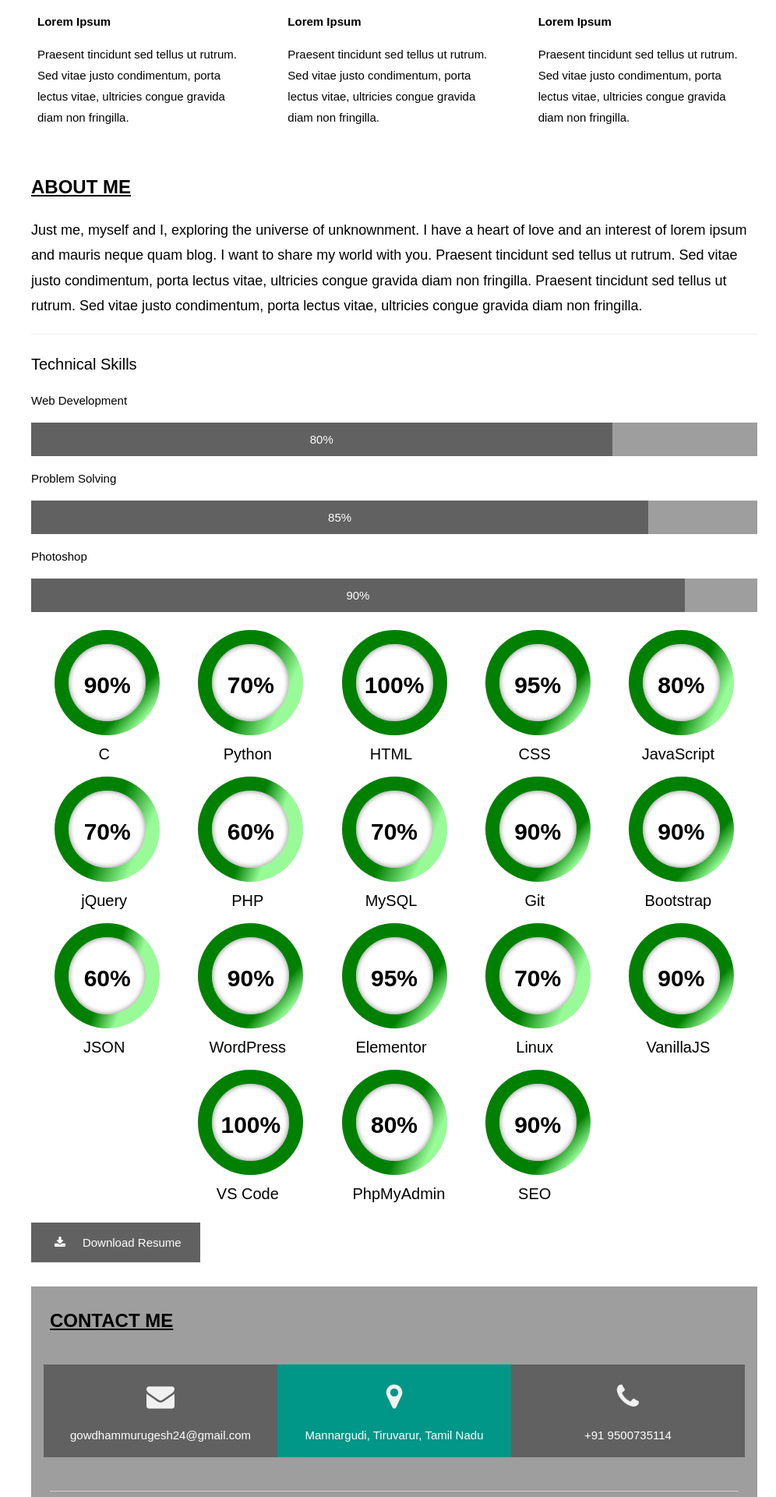
After one commit to gowdham-murugesan/profile, a PHP site: page /Homepage.html in a window 1280 px wide. The commit adds this page. Shown: the part 1257-3177 px from the top of the page at 78% size, without its empty margins (284-1280 px from the left). Run offline with PHP 8.4, Linux system fonts and the light colour scheme.

Commit message:
Add files via upload

```diff
--- a/Homepage.css
+++ b/Homepage.css
@@ -41,38 +49,54 @@ body, html {
     height: 9rem;
     border-radius: 9rem;
     margin: 1.5rem;
-    border: 1.2rem solid palegreen;
+    border: 1.2rem solid green;
     box-shadow: inset 0 0 7px grey;
-    border-left-color: #00640060;
+    /* border-left-color: #00640060;
     border-top-color: #00640075;
     border-right-color: #00640095;
-    border-bottom-color: #006400bd;
+    border-bottom-color: #006400bd; */
+    /* border-image:   linear-gradient(to right, grey 25%, yellow 25%, yellow 50%,red 50%, red 75%, teal 75%) 5; */
+    /* border: 1.2rem solid transparent; */
+    border-radius: 9rem;
+    /* background-image: linear-gradient(white, white),
+                      linear-gradient(270deg, transparent 50%, black 50%), linear-gradient(0deg, black 50%, lightgray 50%); */
+    background-origin: border-box;
+    background-clip: content-box, border-box;
     text-align: center;
     box-sizing: border-box;
-    transform: rotate(-45deg);
+    /* transform: rotate(-45deg); */
 }
 
 /* Apply css properties to the second
     child of ui-widgets class */
-.ui-widgets-75 {
-    border-left-color: #00640060;
-    border-top-color: #00640075;
-    border-right-color: #00640095;
-    border-bottom-color: white;
+.ui-widgets-95 {
+    border: 1.2rem solid transparent;
+    background-image: linear-gradient(white, white),
+    linear-gradient(308deg, palegreen 14%, green 30%), linear-gradient(0deg, black 50%, lightgray 50%);
 }
 
-.ui-widgets-50 {
-    border-left-color: #00640060;
-    border-top-color: #00640075;
-    border-right-color: white;
-    border-bottom-color: white;
+.ui-widgets-90 {
+    border: 1.2rem solid transparent;
+    background-image: linear-gradient(white, white),
+    linear-gradient(312deg, palegreen 15%, green 30%), linear-gradient(0deg, black 50%, lightgray 50%);
 }
 
-.ui-widgets-25 {
-    border-left-color: #00640060;
-    border-top-color: white;
-    border-right-color: white;
-    border-bottom-color: white;
+.ui-widgets-80 {
+    border: 1.2rem solid transparent;
+    background-image: linear-gradient(white, white),
+    linear-gradient(294deg, palegreen 18%, green 40%), linear-gradient(0deg, black 50%, lightgray 50%);
+}
+
+.ui-widgets-70 {
+    border: 1.2rem solid transparent;
+    background-image: linear-gradient(white, white),
+    linear-gradient(294deg, palegreen 23%, green 50%), linear-gradient(0deg, black 50%, lightgray 50%);
+}
+
+.ui-widgets-60 {
+    border: 1.2rem solid transparent;
+    background-image: linear-gradient(white, white),
+    linear-gradient(290deg, palegreen 32%, green 50%), linear-gradient(0deg, black 50%, lightgray 50%)
 }
 
 /* Apply css properties to ui-widgets class
@@ -84,20 +108,38 @@ body, html {
     right: 0;
     font-weight: 700;
     font-size: 2.0rem;
-    transform: rotate(45deg);
+    /* transform: rotate(45deg); */
 }
 
 /* Apply css properties to ui-widgets
     class and ui-labels class*/
 .ui-widgets .ui-labels {
-    left: -68px;
-    bottom: -28px;
+    left: -4px;
+    bottom: -60px;
     /* text-shadow: 0 0 4px grey; */
     color: black;
     position: absolute;
     width: 100%;
     font-size: 20px;
-    transform: rotate(45deg);
+    /* transform: rotate(45deg); */
+}
+
+[data-aos="rotate-c"] {
+    transform: rotate(-180deg);
+    transition-property: transform;
+}
+
+[data-aos="rotate-c"].aos-animate {
+transform: rotate(0deg);
+}
+
+[data-aos="rotate-b"] {
+    transform: rotate(+180deg);
+    transition-property: transform;
+}
+
+[data-aos="rotate-b"].aos-animate {
+transform: rotate(0deg);
 }
 
 @media only screen and (min-width: 480px) and (max-width: 780px) {
--- /dev/null
+++ b/Homepage.html
@@ -0,0 +1,361 @@
+<!DOCTYPE html>
+<html lang="en">
+<head>
+    <meta charset="UTF-8">
+    <meta http-equiv="X-UA-Compatible" content="IE=edge">
+    <meta name="viewport" content="width=device-width, initial-scale=1.0">
+    <title>Gowdham M - Profile</title>
+    <link rel="shortcut icon" href="icon1.png" type="image/x-icon">
+    <link rel="stylesheet" href="https://www.w3schools.com/w3css/4/w3.css">
+    <link rel="stylesheet" href="https://fonts.googleapis.com/css?family=Lato">
+    <link rel="stylesheet" href="https://cdnjs.cloudflare.com/ajax/libs/font-awesome/4.7.0/css/font-awesome.min.css">
+    <script src="https://ajax.googleapis.com/ajax/libs/jquery/3.5.1/jquery.min.js"></script>
+    <link href="https://cdn.rawgit.com/michalsnik/aos/2.1.1/dist/aos.css" rel="stylesheet">
+    <script src="https://cdn.rawgit.com/michalsnik/aos/2.1.1/dist/aos.js"></script>
+    <!-- <link rel="stylesheet" href="w3.css"> -->
+    <!-- <link rel="stylesheet" href="font-lato.css"> -->
+    <link rel="stylesheet" href="Homepage.css">
+</head>
+<body>
+
+    <!-- Sidebar/menu -->
+    <nav class="w3-sidebar w3-collapse w3-white w3-animate-left" style="z-index:3;width:300px;" id="mySidebar"><br>
+        <div class="w3-container">
+        <a href="#" onclick="w3_close()" class="w3-hide-large w3-right w3-hover-grey" title="close menu">
+            <i class="fa fa-remove"></i>
+        </a>
+        <img src="gowdham1.jpg" style="width:75%;" class="w3-round"><br>
+        <h2><b>GOWDHAM M</b></h2>
+        <p style="margin-top: -20px; font-size: 14px;">(Proprietor @ MB Technologies)</p>
+        </div>
+        <div class="w3-bar-block">
+        <a href="#portfolio1" onclick="w3_close(); teal()" class="w3-bar-item w3-button w3-padding w3-text-teal" id="projectclick"><i class="fa fa-th-large fa-fw w3-margin-right"></i>MY PROJECTS</a>
+        <a href="#about" onclick="w3_close(); teal1()" class="w3-bar-item w3-button w3-padding" id="aboutclick"><i class="fa fa-user fa-fw w3-margin-right"></i>ABOUT</a>
+        <a href="#contact" onclick="w3_close(); teal2()" class="w3-bar-item w3-button w3-padding" id="contactclick"><i class="fa fa-envelope fa-fw w3-margin-right"></i>CONTACT</a>
+        </div>
+        <div class="w3-panel w3-large">
+        <a href="fb://profile/100008861406990" target="_blank" id="phonescreen"><i class="fa fa-facebook-official w3-hover-opacity"></i></a><a href="https://www.facebook.com/gowdhammurugesh24/" target="_blank" id="laptopscreen"><i class="fa fa-facebook-official w3-hover-opacity"></i></a>
+        <a href="https://www.linkedin.com/in/gowdham-murugesan/" target="_blank"><i class="fa fa-linkedin w3-hover-opacity"></i></a>
+        <a href="https://www.instagram.com/gowdhammurugesan/" target="_blank"><i class="fa fa-instagram w3-hover-opacity"></i></a>
+        <a href="https://twitter.com/GowdhamMuruges3?t=xX0_To-k03xj5iL75YY_Yw&s=08" target="_blank"><i class="fa fa-twitter w3-hover-opacity"></i></a>
+        <a href="mailto:gowdhammurugesh24@gmail.com" target="_blank"><i class="fa fa-envelope w3-hover-opacity"></i></a>
+        </div>
+    </nav>
+
+    <!-- Overlay effect when opening sidebar on small screens -->
+    <div class="w3-overlay w3-hide-large w3-animate-opacity" onclick="w3_close()" style="cursor:pointer" title="close side menu" id="myOverlay"></div>
+
+    <!-- !PAGE CONTENT! -->
+    <div class="w3-main" style="margin-left:300px">
+
+        <!-- Header -->
+        <header id="portfolio" class="w3-hide-large">
+            <img src="gowdham2.jpg" style="width:65px;" class="w3-circle w3-right w3-margin w3-hide-large">
+            <span class="w3-button w3-hide-large w3-xxlarge w3-hover-text-grey" onclick="w3_open()"><i class="fa fa-bars"></i></span>
+        </header>
+
+        <!-- Header with full-height image -->
+        <div class="bgimg-1 w3-display-container w3-grayscale-min" id="home" data-aos="zoom-out-down">
+            <div class="w3-text-white" style="padding:120px 48px">
+            <span class="w3-jumbo w3-hide-small">Start something that matters</span><br>
+            <span class="w3-xxlarge w3-hide-large w3-hide-medium">Start something that matters</span><br>
+            <span class="w3-large">Stop wasting valuable time with projects that just isn't you.</span>
+            <p><a href="#about" class="w3-button w3-white w3-padding-large w3-large w3-margin-top w3-opacity w3-hover-opacity-off">Learn more and start today</a></p>
+            </div>
+            <div class="w3-display-bottomleft w3-text-grey w3-large" style="padding:24px 48px">
+                <a href="fb://profile/100008861406990" target="_blank" id="phonescreen1"><i class="fa fa-facebook-official w3-hover-opacity"></i></a><a href="https://www.facebook.com/gowdhammurugesh24/" target="_blank" id="laptopscreen1"><i class="fa fa-facebook-official w3-hover-opacity"></i></a>
+                <a href="https://www.linkedin.com/in/gowdham-murugesan/" target="_blank"><i class="fa fa-linkedin w3-hover-opacity"></i></a>
+                <a href="https://www.instagram.com/gowdhammurugesan/" target="_blank"><i class="fa fa-instagram w3-hover-opacity"></i></a>
+                <a href="https://twitter.com/GowdhamMuruges3?t=xX0_To-k03xj5iL75YY_Yw&s=08" target="_blank"><i class="fa fa-twitter w3-hover-opacity"></i></a>
+                <a href="mailto:gowdhammurugesh24@gmail.com" target="_blank"><i class="fa fa-envelope w3-hover-opacity"></i></a>
+            </div>
+        </div>
+
+        <div class="w3-container" id="portfolio1" data-aos="fade-up" data-aos-anchor-placement="top-bottom">
+            <h1><b><u>MY PROJECTS</u></b></h1>
+        </div>
+
+        <!-- First Photo Grid-->
+        <div class="w3-row-padding">
+        <div class="w3-third w3-container w3-margin-bottom" data-aos="fade-up" data-aos-anchor-placement="top-bottom">
+            <img src="https://www.w3schools.com/w3images/mountains.jpg" alt="Norway" style="width:100%" class="w3-hover-opacity">
+            <div class="w3-container w3-white">
+            <p><b>Lorem Ipsum</b></p>
+            <p>Praesent tincidunt sed tellus ut rutrum. Sed vitae justo condimentum, porta lectus vitae, ultricies congue gravida diam non fringilla.</p>
+            </div>
+        </div>
+        <div class="w3-third w3-container w3-margin-bottom" data-aos="fade-up" data-aos-anchor-placement="top-bottom">
+            <img src="https://www.w3schools.com/w3images/lights.jpg" alt="Norway" style="width:100%" class="w3-hover-opacity">
+            <div class="w3-container w3-white">
+            <p><b>Lorem Ipsum</b></p>
+            <p>Praesent tincidunt sed tellus ut rutrum. Sed vitae justo condimentum, porta lectus vitae, ultricies congue gravida diam non fringilla.</p>
+            </div>
+        </div>
+        <div class="w3-third w3-container" data-aos="fade-up" data-aos-anchor-placement="top-bottom">
+            <img src="https://www.w3schools.com/w3images/nature.jpg" alt="Norway" style="width:100%" class="w3-hover-opacity">
+            <div class="w3-container w3-white">
+            <p><b>Lorem Ipsum</b></p>
+            <p>Praesent tincidunt sed tellus ut rutrum. Sed vitae justo condimentum, porta lectus vitae, ultricies congue gravida diam non fringilla.</p>
+            </div>
+        </div>
+        </div>
+
+        <!-- Second Photo Grid-->
+        <div class="w3-row-padding">
+        <div class="w3-third w3-container w3-margin-bottom" data-aos="fade-up" data-aos-anchor-placement="top-bottom">
+            <img src="https://www.w3schools.com/w3images/p1.jpg" alt="Norway" style="width:100%" class="w3-hover-opacity">
+            <div class="w3-container w3-white">
+            <p><b>Lorem Ipsum</b></p>
+            <p>Praesent tincidunt sed tellus ut rutrum. Sed vitae justo condimentum, porta lectus vitae, ultricies congue gravida diam non fringilla.</p>
+            </div>
+        </div>
+        <div class="w3-third w3-container w3-margin-bottom" data-aos="fade-up" data-aos-anchor-placement="top-bottom">
+            <img src="https://www.w3schools.com/w3images/p2.jpg" alt="Norway" style="width:100%" class="w3-hover-opacity">
+            <div class="w3-container w3-white">
+            <p><b>Lorem Ipsum</b></p>
+            <p>Praesent tincidunt sed tellus ut rutrum. Sed vitae justo condimentum, porta lectus vitae, ultricies congue gravida diam non fringilla.</p>
+            </div>
+        </div>
+        <div class="w3-third w3-container" data-aos="fade-up" data-aos-anchor-placement="top-bottom">
+            <img src="https://www.w3schools.com/w3images/p3.jpg" alt="Norway" style="width:100%" class="w3-hover-opacity">
+            <div class="w3-container w3-white">
+            <p><b>Lorem Ipsum</b></p>
+            <p>Praesent tincidunt sed tellus ut rutrum. Sed vitae justo condimentum, porta lectus vitae, ultricies congue gravida diam non fringilla.</p>
+            </div>
+        </div>
+        </div>
+
+        <!-- Images of Me -->
+        <!-- <div class="w3-row-padding w3-padding-16" id="about">
+        <div class="w3-col m6">
+            <img src="https://www.w3schools.com/w3images/avatar_g.jpg" alt="Me" style="width:100%">
+        </div>
+        <div class="w3-col m6">
+            <img src="https://www.w3schools.com/w3images/me2.jpg" alt="Me" style="width:100%">
+        </div>
+        </div> -->
+
+        <div class="w3-container w3-padding-large" id="about" style="margin-bottom:32px" data-aos="fade-up" data-aos-anchor-placement="top-bottom">
+        <h3><b><u>ABOUT ME</u></b></h3>
+        <p style="font-size: 18px;">Just me, myself and I, exploring the universe of unknownment. I have a heart of love and an interest of lorem ipsum and mauris neque quam blog. I want to share my world with you. Praesent tincidunt sed tellus ut rutrum. Sed vitae justo condimentum, porta lectus vitae, ultricies congue gravida diam non fringilla. Praesent tincidunt sed tellus ut rutrum. Sed vitae justo condimentum, porta lectus vitae, ultricies congue gravida diam non fringilla.</p>
+        <hr>
+
+        <h4>Technical Skills</h4>
+        <!-- Progress bars / Skills -->
+        <p>Web Development</p>
+        <div class="w3-grey">
+            <div class="w3-container w3-dark-grey w3-padding w3-center progressbar" id="myBar" style="width:0%">0%</div>
+        </div>
+        <p>Problem Solving</p>
+        <div class="w3-grey">
+            <div class="w3-container w3-dark-grey w3-padding w3-center progressbar" id="myBar1" style="width:0%">0%</div>
+        </div>
+        <p>Photoshop</p>
+        <div class="w3-grey">
+            <div class="w3-container w3-dark-grey w3-padding w3-center progressbar" id="myBar2" style="width:0%">0%</div>
+        </div>
+
+        <div style="text-align: center;" data-aos="fade-up">
+            <!-- Creating a ui-widgets classes that
+                store other useful classes like
+                ui-values and ui-labels -->
+            <div class="ui-widgets ui-widgets-90" data-aos="rotate-c">
+                <div class="ui-values">90%</div>
+                <div class="ui-labels">C</div>
+            </div>
+
+            <div class="ui-widgets ui-widgets-70" data-aos="rotate-b">
+                <div class="ui-values">70%</div>
+                <div class="ui-labels">Python</div>
+            </div>
+
+            <div class="ui-widgets ui-widgets-100" data-aos="rotate-c">
+                <div class="ui-values">100%</div>
+                <div class="ui-labels">HTML</div>
+            </div>
+
+            <div class="ui-widgets ui-widgets-95" data-aos="rotate-b">
+                <div class="ui-values">95%</div>
+                <div class="ui-labels">CSS</div>
+            </div>
+
+            <div class="ui-widgets ui-widgets-80" data-aos="rotate-c">
+                <div class="ui-values">80%</div>
+                <div class="ui-labels">JavaScript</div>
+            </div>
+
+            <div class="ui-widgets ui-widgets-70" data-aos="rotate-b">
+                <div class="ui-values">70%</div>
+                <div class="ui-labels">jQuery</div>
+            </div>
+
+            <div class="ui-widgets ui-widgets-60" data-aos="rotate-c">
+                <div class="ui-values">60%</div>
+                <div class="ui-labels">PHP</div>
+            </div>
+
+            <div class="ui-widgets ui-widgets-70" data-aos="rotate-b" data-aos-anchor-placement="top-bottom">
+                <div class="ui-values">70%</div>
+                <div class="ui-labels">MySQL</div>
+            </div>
+
+            <div class="ui-widgets ui-widgets-90" data-aos="rotate-c" data-aos-anchor-placement="top-bottom">
+                <div class="ui-values">90%</div>
+                <div class="ui-labels">Git</div>
+            </div>
+
+            <div class="ui-widgets ui-widgets-90" data-aos="rotate-b" data-aos-anchor-placement="top-bottom">
+                <div class="ui-values">90%</div>
+                <div class="ui-labels">Bootstrap</div>
+            </div>
+
+            <div class="ui-widgets ui-widgets-60" data-aos="rotate-c" data-aos-anchor-placement="top-bottom">
+                <div class="ui-values">60%</div>
+                <div class="ui-labels">JSON</div>
+            </div>
+
+            <div class="ui-widgets ui-widgets-90" data-aos="rotate-b" data-aos-anchor-placement="top-bottom">
+                <div class="ui-values">90%</div>
+                <div class="ui-labels">WordPress</div>
+            </div>
+
+            <div class="ui-widgets ui-widgets-95" data-aos="rotate-c" data-aos-anchor-placement="top-bottom">
+                <div class="ui-values">95%</div>
+                <div class="ui-labels">Elementor</div>
+            </div>
+
+            <div class="ui-widgets ui-widgets-70" data-aos="rotate-b" data-aos-anchor-placement="top-bottom">
+                <div class="ui-values">70%</div>
+                <div class="ui-labels">Linux</div>
+            </div>
+
+            <div class="ui-widgets ui-widgets-90" data-aos="rotate-c" data-aos-anchor-placement="top-bottom">
+                <div class="ui-values">90%</div>
+                <div class="ui-labels">VanillaJS</div>
+            </div>
+
+            <div class="ui-widgets ui-widgets-100" data-aos="rotate-b" data-aos-anchor-placement="top-bottom">
+                <div class="ui-values">100%</div>
+                <div class="ui-labels">VS Code</div>
+            </div>
+
+            <div class="ui-widgets ui-widgets-80" data-aos="rotate-c" data-aos-anchor-placement="top-bottom">
+                <div class="ui-values">80%</div>
+                <div class="ui-labels">PhpMyAdmin</div>
+            </div>
+
+            <div class="ui-widgets ui-widgets-90" data-aos="rotate-b" data-aos-anchor-placement="top-bottom">
+                <div class="ui-values">90%</div>
+                <div class="ui-labels">SEO</div>
+            </div>
+        </div>
+
+        <p data-aos="zoom-in">
+            <button class="w3-button w3-dark-grey w3-padding-large w3-margin-top w3-margin-bottom">
+            <i class="fa fa-download w3-margin-right"></i>Download Resume
+            </button>
+        </p>
+
+        <!-- <div class="w3-row w3-center w3-dark-grey w3-padding-16">
+            <div class="w3-quarter w3-section">
+              <span class="w3-xlarge">14+</span><br>
+              Partners
+            </div>
+            <div class="w3-quarter w3-section">
+              <span class="w3-xlarge">55+</span><br>
+              Projects Done
+            </div>
+            <div class="w3-quarter w3-section">
+              <span class="w3-xlarge">89+</span><br>
+              Happy Clients
+            </div>
+            <div class="w3-quarter w3-section">
+              <span class="w3-xlarge">150+</span><br>
+              Meetings
+            </div>
+          </div>
+          <hr> -->
+
+        <!-- Contact Section -->
+        <div class="w3-container w3-padding-large w3-grey" data-aos="zoom-in">
+        <h3 id="contact"><b><u>CONTACT ME</u></b></h3>
+        <div class="w3-row-padding w3-center w3-padding-24" style="margin:0 -16px">
+            <div class="w3-third w3-dark-grey" data-aos="fade-up-right" data-aos-anchor-placement="bottom-bottom">
+            <p><i class="fa fa-envelope w3-xxlarge w3-text-light-grey"></i></p>
+            <p><a href="mailto:gowdhammurugesh24@gmail.com" style="text-decoration: none;" target="_blank">gowdhammurugesh24@gmail.com</a></p>
+            </div>
+            <div class="w3-third w3-teal" data-aos="fade-down" data-aos-anchor-placement="bottom-bottom">
+            <p><i class="fa fa-map-marker w3-xxlarge w3-text-light-grey"></i></p>
+            <p><a href="https://goo.gl/maps/qfCQJYTQ2Lgq5J4J6" style="text-decoration: none;" target="_blank">Mannargudi, Tiruvarur, Tamil Nadu</a></p>
+            </div>
+            <div class="w3-third w3-dark-grey" data-aos="fade-up-left" data-aos-anchor-placement="bottom-bottom">
+            <p><i class="fa fa-phone w3-xxlarge w3-text-light-grey"></i></p>
+            <p><a href="tel:9500735114" style="text-decoration: none;" target="_blank">+91 9500735114</a></p>
+            </div>
+        </div>
+        <hr class="w3-opacity">
+        <form action="/action_page.php" target="_blank">
+            <div class="w3-section" data-aos="zoom-out">
+            <label>Name</label>
+            <input class="w3-input w3-border" type="text" name="Name" required>
+            </div>
+            <div class="w3-section" data-aos="zoom-out">
+            <label>Email</label>
+            <input class="w3-input w3-border" type="text" name="Email" required>
+            </div>
+            <div class="w3-section" data-aos="zoom-out">
+            <label>Message</label>
+            <input class="w3-input w3-border" type="text" name="Message" required>
+            </div>
+            <button type="submit" class="w3-button w3-black w3-margin-bottom" data-aos="zoom-out"><i class="fa fa-paper-plane w3-margin-right"></i>Send Message</button>
+        </form>
+        </div>
+
+        <!-- Footer -->
+        <footer class="w3-container w3-padding-32 w3-dark-grey" data-aos="fade-up" data-aos-anchor-placement="center-bottom">
+        <div class="w3-row-padding">
+        <div class="w3-third" data-aos="flip-right" data-aos-delay="600">
+            <h3>FOOTER</h3>
+            <p>Praesent tincidunt sed tellus ut rutrum. Sed vitae justo condimentum, porta lectus vitae, ultricies congue gravida diam non fringilla.</p>
+            <p>Powered by <a href="https://www.w3schools.com/w3css/default.asp" target="_blank">w3.css</a></p>
+        </div>
+
+        <div class="w3-third" data-aos="flip-right" data-aos-delay="600">
+            <h3>BLOG POSTS</h3>
+            <ul class="w3-ul w3-hoverable">
+            <li class="w3-padding-16">
+                <img src="https://www.w3schools.com/w3images/workshop.jpg" class="w3-left w3-margin-right" style="width:50px">
+                <span class="w3-large">Lorem</span><br>
+                <span>Sed mattis nunc</span>
+            </li>
+            <li class="w3-padding-16">
+                <img src="https://www.w3schools.com/w3images/gondol.jpg" class="w3-left w3-margin-right" style="width:50px">
+                <span class="w3-large">Ipsum</span><br>
+                <span>Praes tinci sed</span>
+            </li>
+            </ul>
+        </div>
+
+        <div class="w3-third" data-aos="flip-right" data-aos-delay="600">
+            <h3>POPULAR TAGS</h3>
+            <p>
+            <span class="w3-tag w3-black w3-margin-bottom">Travel</span> <span class="w3-tag w3-grey w3-small w3-margin-bottom">New York</span> <span class="w3-tag w3-grey w3-small w3-margin-bottom">London</span>
+            <span class="w3-tag w3-grey w3-small w3-margin-bottom">IKEA</span> <span class="w3-tag w3-grey w3-small w3-margin-bottom">NORWAY</span> <span class="w3-tag w3-grey w3-small w3-margin-bottom">DIY</span>
+            <span class="w3-tag w3-grey w3-small w3-margin-bottom">Ideas</span> <span class="w3-tag w3-grey w3-small w3-margin-bottom">Baby</span> <span class="w3-tag w3-grey w3-small w3-margin-bottom">Family</span>
+            <span class="w3-tag w3-grey w3-small w3-margin-bottom">News</span> <span class="w3-tag w3-grey w3-small w3-margin-bottom">Clothing</span> <span class="w3-tag w3-grey w3-small w3-margin-bottom">Shopping</span>
+            <span class="w3-tag w3-grey w3-small w3-margin-bottom">Sports</span> <span class="w3-tag w3-grey w3-small w3-margin-bottom">Games</span>
+            </p>
+        </div>
+
+        </div>
+        </footer>
+
+        <div class="w3-black w3-center w3-padding-24" data-aos="fade-down">&copy; &nbsp; 2021 | All rights reserved | <a href="#">MB Technologies</a>
+            <!-- <a href="https://www.w3schools.com/w3css/default.asp" title="W3.CSS" target="_blank" class="w3-hover-opacity">w3.css</a> -->
+        </div>
+
+    <!-- End page content -->
+    </div>
+    <script src="Homepage.js"></script>
+</body>
+</html>
```
Also changed, not shown: other parts of Homepage.css (+18 -10 lines), Homepage.js (+106 -0 lines), gowdham1.jpg (added), gowdham2.jpg (added), icon1.png (added).
